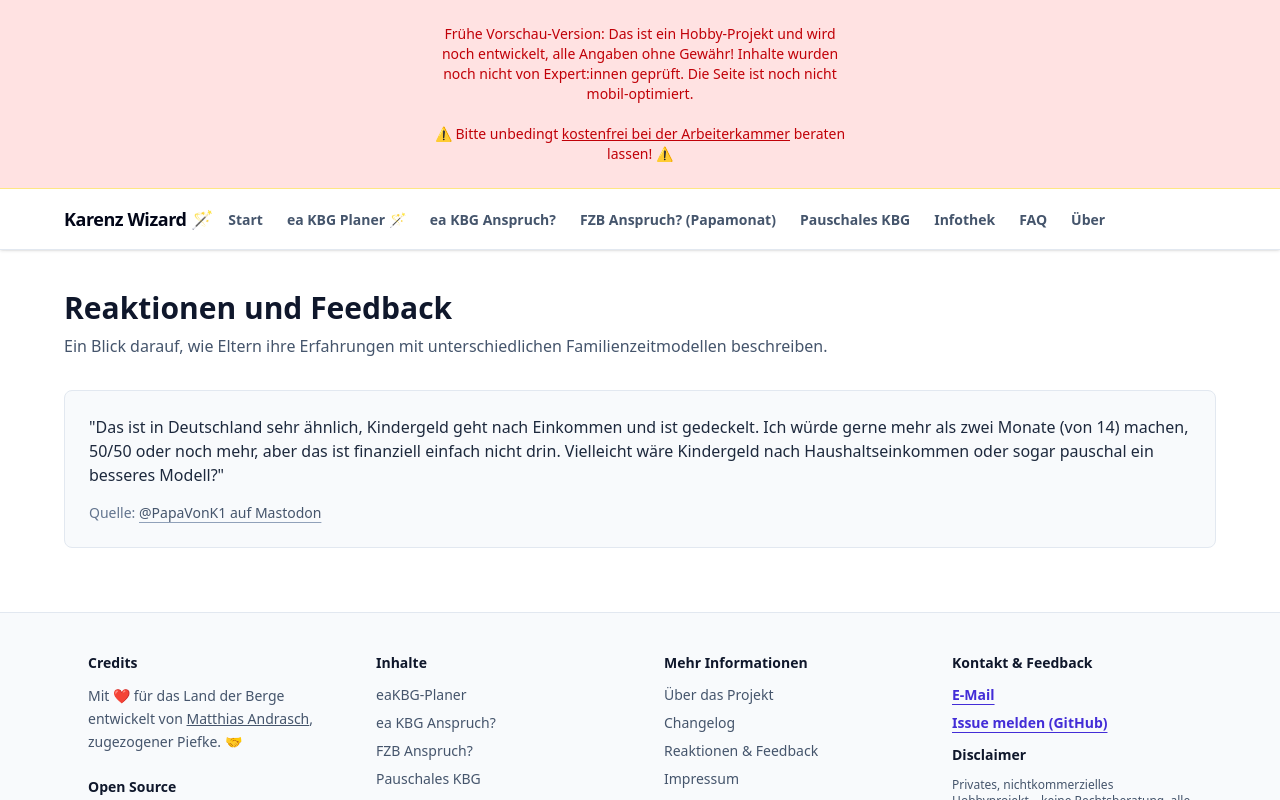
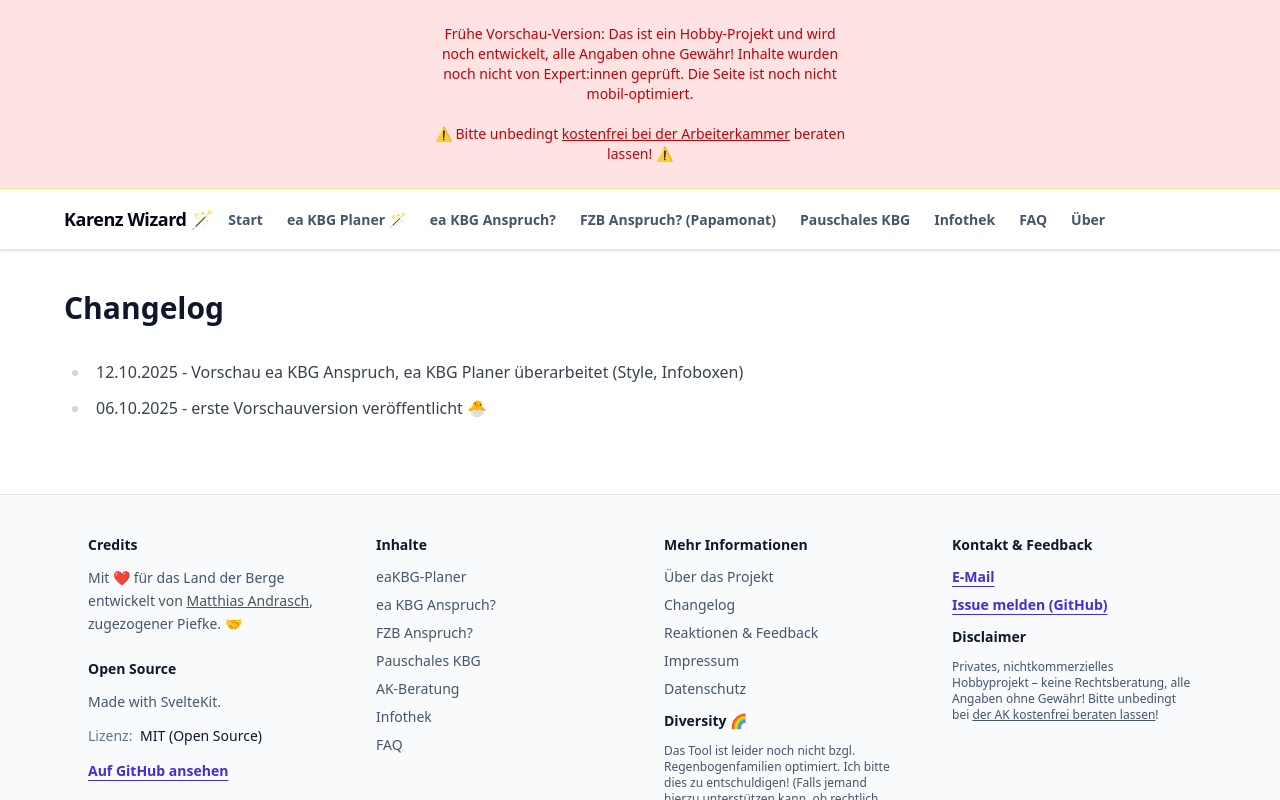
Before and after one commit to mandrasch/karenz-wizard, a SvelteKit app: page /changelog in a window 1280 px wide. Shown: the top 800 px of the page. Built offline with nearby package versions, Linux system fonts and the light colour scheme.

Commit message:
chore: add changelog content

```diff
--- a/src/routes/changelog/+page.svelte
+++ b/src/routes/changelog/+page.svelte
@@ -1,40 +1,17 @@
 <svelte:head>
-	<title>Reaktionen und Feedback</title>
-	<meta
-		name="description"
-		content="Stimmen und Rückmeldungen zur Karenz- und Familienzeitplanung."
-	/>
+	<title>Changelog</title>
+	<meta name="description" content="Changelog" />
 </svelte:head>
 
 <section class="content">
 	<header class="mt-10 space-y-2">
-		<h1 class="text-3xl font-semibold text-slate-900">Reaktionen und Feedback</h1>
-		<p class="text-base text-slate-600">
-			Ein Blick darauf, wie Eltern ihre Erfahrungen mit unterschiedlichen Familienzeitmodellen
-			beschreiben.
-		</p>
+		<h1 class="text-3xl font-semibold text-slate-900">Changelog</h1>
+		<p class="text-base text-slate-600"></p>
 	</header>
 	<div class="prose mt-8 max-w-none">
-		<blockquote
-			class="not-prose rounded-lg border border-slate-200 bg-slate-50 p-6 text-base text-slate-800"
-		>
-			<p>
-				&quot;Das ist in Deutschland sehr ähnlich, Kindergeld geht nach Einkommen und ist gedeckelt.
-				Ich würde gerne mehr als zwei Monate (von 14) machen, 50/50 oder noch mehr, aber das ist
-				finanziell einfach nicht drin. Vielleicht wäre Kindergeld nach Haushaltseinkommen oder sogar
-				pauschal ein besseres Modell?&quot;
-			</p>
-			<footer class="mt-4 text-sm text-slate-500">
-				Quelle:
-				<a
-					href="https://mastodon.social/@PapaVonK1/114993215091739234"
-					class="inline-flex items-center gap-1 text-slate-600 underline decoration-slate-400 underline-offset-4 hover:text-slate-900 hover:decoration-slate-600 focus-visible:outline focus-visible:outline-2 focus-visible:outline-offset-2 focus-visible:outline-slate-500"
-					rel="noopener noreferrer"
-					target="_blank"
-				>
-					@PapaVonK1 auf Mastodon
-				</a>
-			</footer>
-		</blockquote>
+		<ul>
+			<li>12.10.2025 - Vorschau ea KBG Anspruch, ea KBG Planer überarbeitet (Style, Infoboxen)</li>
+			<li>06.10.2025 - erste Vorschauversion veröffentlicht 🐣</li>
+		</ul>
 	</div>
 </section>
```
